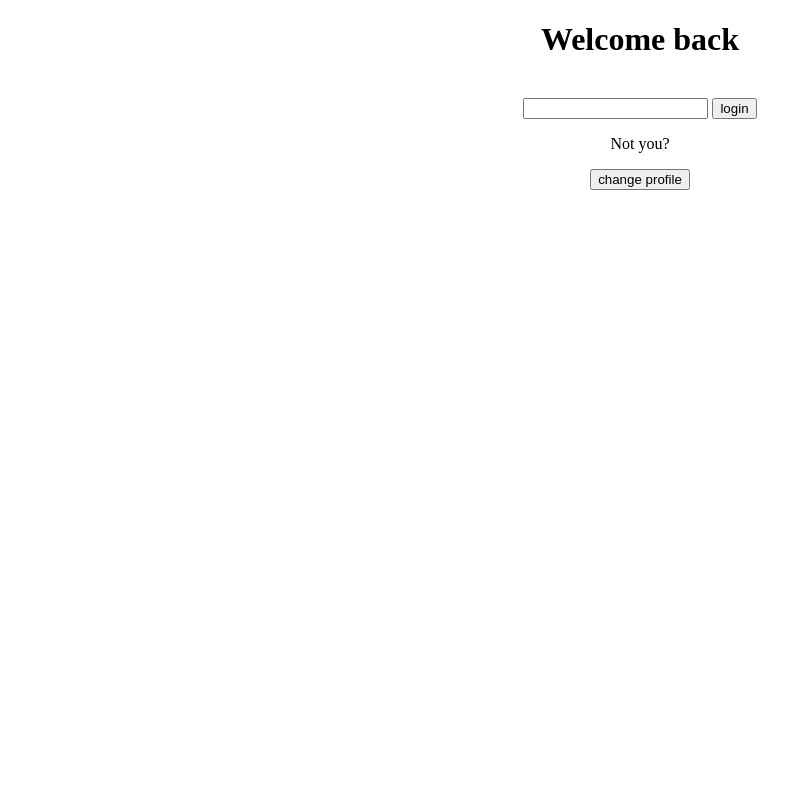
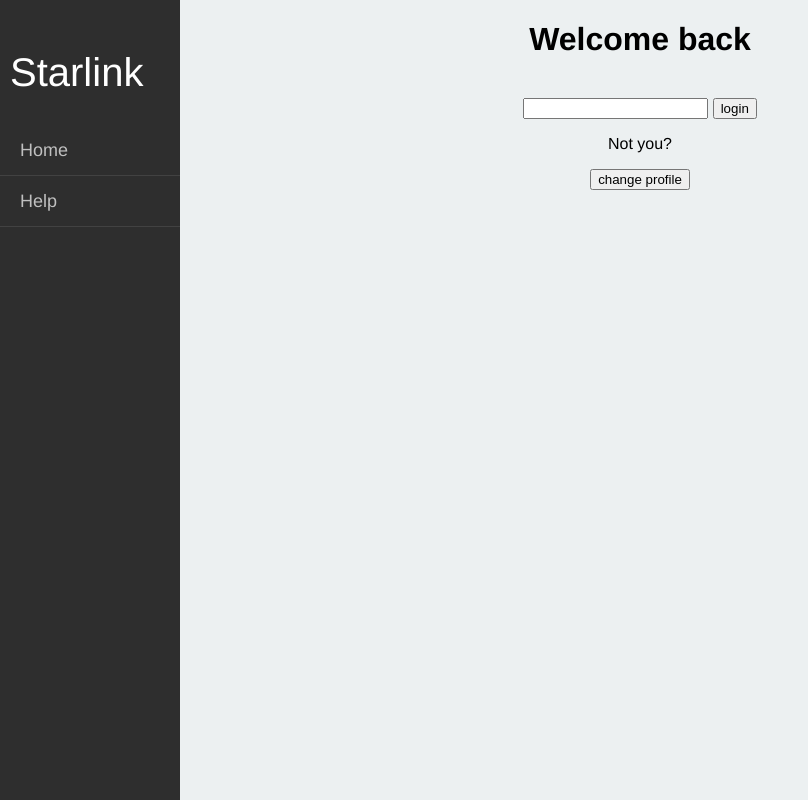
Before and after one commit to kevstar0/kevin, a website: page login.html in a window 1280 px wide. Shown: the whole page, without its empty margins (0-808 px from the left). Drawn offline with Linux system fonts and the light colour scheme.

Commit message:
added some CSS and navigation fixes

```diff
--- a/login.html
+++ b/login.html
@@ -5,9 +5,20 @@
     <meta http-equiv="X-UA-Compatible" content="IE=edge">
     <meta name="viewport" content="width=device-width, initial-scale=1.0">
     <link rel="script" href="./src/index.js">
+    <link rel="stylesheet" href="./styles.css">
     <title>Login - Page</title>
 </head>
+
 <body>
+
+    <div id="wrapper">
+
+        <div id='menu_div'>
+        <li id="sitename">Starlink<br></li>
+        <li><a href="./Home.html">Home</a></li>
+        <li><a href="./FAQ.html">Help</a></li>
+        </div>
+
     <center>
         <h1 id="displayphoto">Welcome back <link></link></h1>
         <p id="username"><link rel="script" href="./src/index.js"></p>
--- a/styles.css
+++ b/styles.css
@@ -1,3 +1,73 @@
-.header {
-  align-content: center;
+body {
+  margin: 0 auto;
+  padding: 0px;
+  text-align: center;
+  width: 100%;
+  font-family: "Myriad Pro", "Helvetica Neue", Helvetica, Arial, Sans-Serif;
+  background-color: #ecf0f1;
 }
+#wrapper {
+  margin: 0 auto;
+  padding: 0px;
+  text-align: center;
+  width: 995px;
+}
+#menu_div {
+  padding: 0px;
+  margin: 0px;
+  width: 180px;
+  height: 100%;
+  background-color: #2e2e2e;
+  position: fixed;
+  top: 0px;
+  left: 0px;
+}
+#menu_div li {
+  border-bottom: 1px solid #424242;
+  list-style-type: none;
+  text-align: left;
+}
+#menu_div #sitename {
+  font-size: 40px;
+  margin-top: 50px;
+  margin-bottom: 30px;
+  padding: 0px;
+  padding-left: 10px;
+  color: white;
+  border-bottom: none;
+  cursor: pointer;
+}
+#menu_div li a {
+  height: 50px;
+  line-height: 50px;
+  display: block;
+  color: silver;
+  text-decoration: none;
+  font-size: 18px;
+  padding-left: 20px;
+}
+#menu_div li:hover a {
+  color: white;
+}
+#content {
+  width: 815px;
+  margin-left: 170px;
+  margin-top: 40px;
+  text-align: center;
+}
+#content h1 {
+  margin-top: 50px;
+  font-size: 45px;
+  color: #626567;
+}
+#content h1 p {
+  font-size: 18px;
+  width: 100%;
+  margin: 0px;
+  margin-top: 10px;
+}
+#content p {
+  color: #4d5656;
+  width: 600px;
+  margin-left: 110px;
+}
```
Also changed, not shown: Home.html (+9 -1 lines), anony.html (+10 -0 lines), register.html (+12 -1 lines), README.md, 1 other file.
